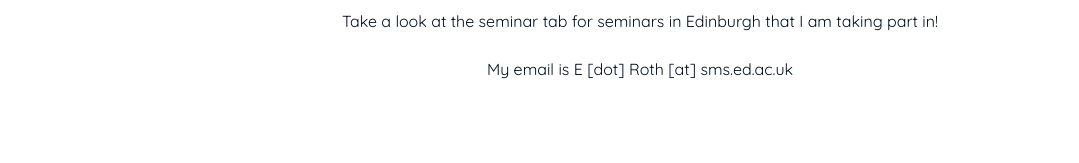
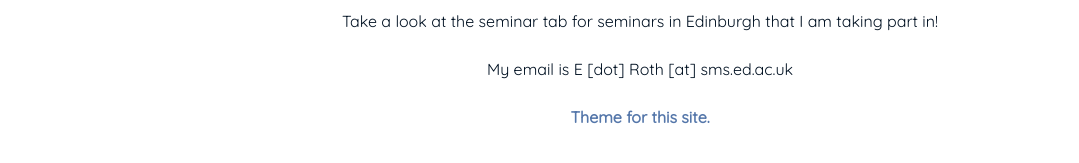
Before and after one commit to eroth264/eroth264.github.io, a Jekyll site: the page built from index.md, in a window 1280 px wide. Shown: the part 283-446 px from the top of the page, without its empty margins (0-1079 px from the left). Built offline with Jekyll 4.4.1, drawn with Linux system fonts in a browser that asks for light colours.

Commit message:
Add theme

```diff
--- a/index.md
+++ b/index.md
@@ -14,3 +14,6 @@ sitemap:
 <div id="describe-text">
 	<p>My email is E [dot] Roth [at] sms.ed.ac.uk</p>
 </div>
+
+<div id="describe-text">
+	<p><a href="https://github.com/knhash/Pudhina">Theme for this site.</a>
```
Also changed, not shown: 2 other files.
